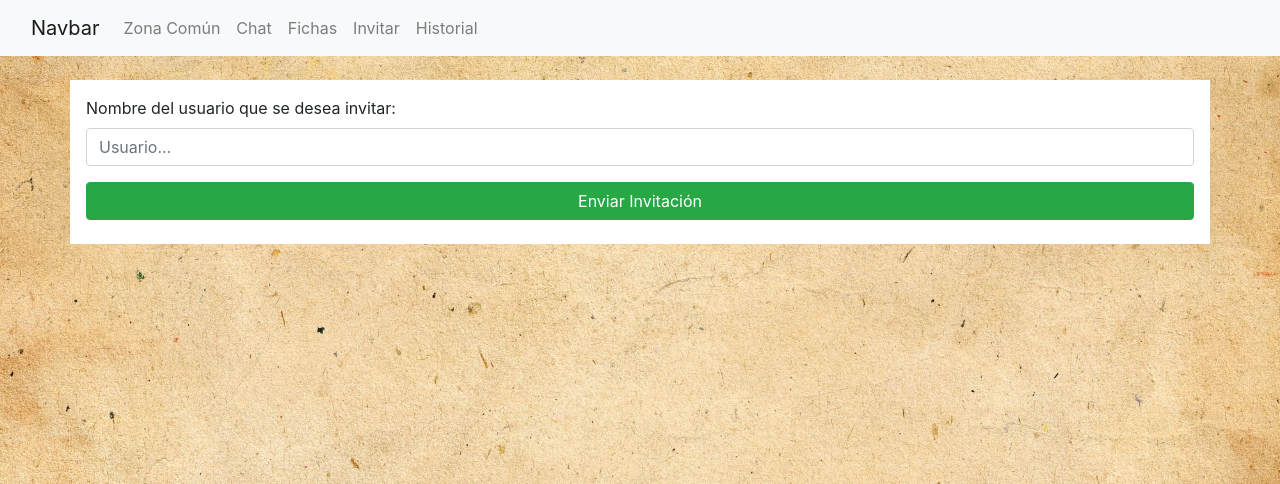
After one commit to sergiostars27/TFG, a Symfony app: template templates/invitation/index.html.twig in a window 1280 px wide. The commit adds this page. Shown: the top 484 px of the page. Run offline with Twig, Linux system fonts and the light colour scheme; the template is opened without the code that fills it, so the values that code supplies are empty; some libraries are stand-ins or nearby versions.

Commit message:
Lógica de invitaciones

```diff
--- a/src/Controller/GameController.php
+++ b/src/Controller/GameController.php
@@ -66,4 +66,10 @@ class GameController extends AbstractController
             'form' => $form->createView()
         ]);
     }
+
+    #[Route('/game/{id}', name: 'gameDetails')]
+    public function gameDetails(Game $game) {
+
+        return $this->render('home/game-details.html.twig', ['game' => $game]);
+    }
 }
--- a/src/Controller/HomeController.php
+++ b/src/Controller/HomeController.php
@@ -22,6 +22,7 @@ class HomeController extends AbstractController
     #[Route('/home', name: 'home')]
     public function index(): Response
     {
+
         $userId=$this->getUser()->getId();
         $array=$this->em->getRepository(UserGame::class)->findGames($userId);
         $gamesId = call_user_func_array('array_merge', $array);
@@ -32,9 +33,4 @@ class HomeController extends AbstractController
         ]);
     }
 
-    #[Route('/game/{id}', name: 'gameDetails')]
-    public function gameDetails(Game $game) {
-
-        return $this->render('home/game-details.html.twig', ['game' => $game]);
-    }
 }
--- a/templates/base.html.twig
+++ b/templates/base.html.twig
@@ -29,7 +29,7 @@
           <a class="nav-link" href="/home">Menú Principal</a>
         </li>
         <li class="nav-item">
-          <a class="nav-link" href="#">Mensajes</a>
+          <a class="nav-link" href="/invitationList">Invitaciones</a>
         </li>
         <li class="nav-item">
           <a class="nav-link" href="#">Perfil</a>
--- /dev/null
+++ b/templates/baseGame.html.twig
@@ -0,0 +1,37 @@
+{% extends 'base.html.twig' %}
+
+  {% block body %}
+
+    <nav class="navbar navbar-expand-lg navbar-light bg-light">
+      <div class="container-fluid">
+        <a class="navbar-brand" href="/home">Navbar</a>
+        <button class="navbar-toggler" type="button" data-bs-toggle="collapse" data-bs-target="#navbarNav" aria-controls="navbarNav" aria-expanded="false" aria-label="Toggle navigation">
+          <span class="navbar-toggler-icon"></span>
+        </button>
+        <div class="collapse navbar-collapse" id="navbarNav">
+          <ul class="navbar-nav">
+            <li class="nav-item">
+              <a class="nav-link" href="{{ path('gameDetails', {id:game.id}) }}">Zona Común</a>
+            </li>
+            <li class="nav-item">
+              <a class="nav-link" href="#">Chat</a>
+            </li>
+            <li class="nav-item">
+              <a class="nav-link" href="#">Fichas</a>
+            </li>
+            <li class="nav-item">
+              <a class="nav-link" href="{{ path('app_invitation', {id:game.id}) }}">Invitar</a>
+            </li>
+            <li class="nav-item">
+              <a class="nav-link" href="#">Historial</a>
+            </li>
+          </ul>
+        </div>
+      </div>
+    </nav>
+
+
+  {% endblock %}
+
+  {% block javascripts %}
+  {% endblock %}
--- /dev/null
+++ b/templates/invitation/index.html.twig
@@ -0,0 +1,20 @@
+{% extends 'baseGame.html.twig' %}
+
+{% block title %}Hello InvitationController!{% endblock %}
+
+{% block body %}
+{{ parent() }}
+
+ <div class="container bg-white my-4 p-3">
+        <form action="{{ path('app_invitation', {id:game.id}) }}" method="post">
+
+            <div class="mb-3">
+                <label for="username" class="form-label">Nombre del usuario que se desea invitar:</label>
+                <input type="text" class="form-control" placeholder="Usuario..." id="username" name="_username"/>
+            </div>
+
+            <button class="btn btn-success btn-block my-2" type="submit">Enviar Invitación</button>
+        </form>
+</div>
+
+{% endblock %}
```
Also changed, not shown: src/Controller/InvitationController.php (added, +73 -0 lines), src/Form/InvitationType.php (added, +28 -0 lines), templates/home/game-details.html.twig (+1 -6 lines), templates/invitation/invitation-details.html.twig (added, +14 -0 lines), templates/invitation/invitationList.html.twig (added, +16 -0 lines), public/img/cardbackground.png (added).
